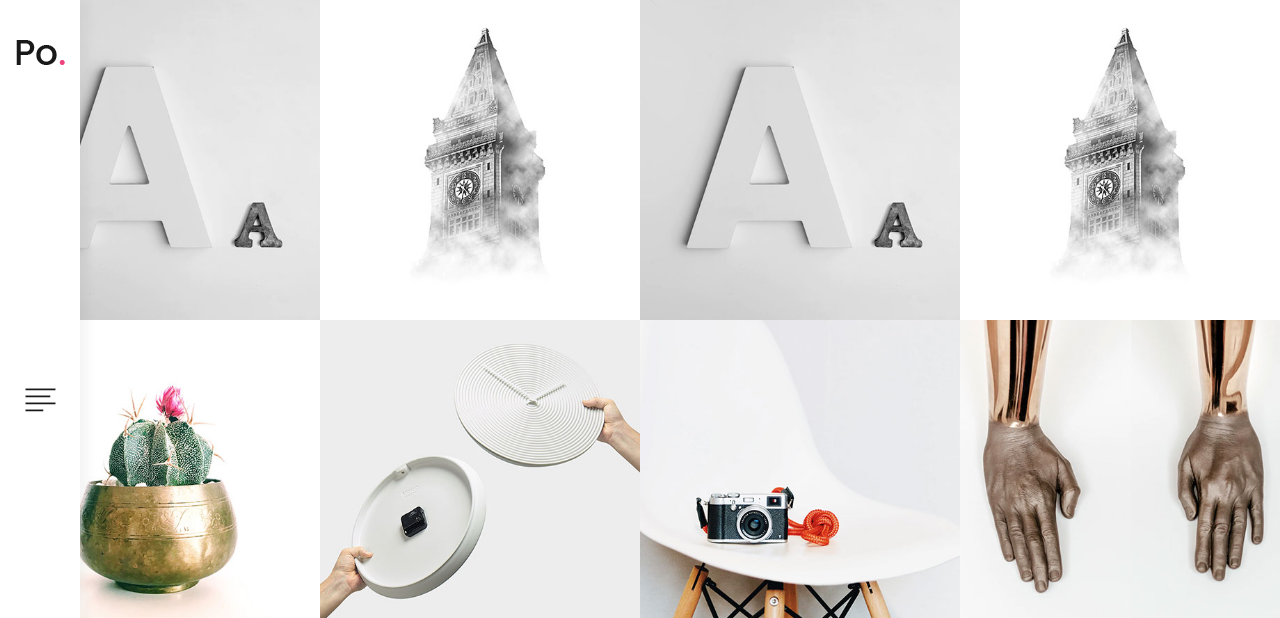
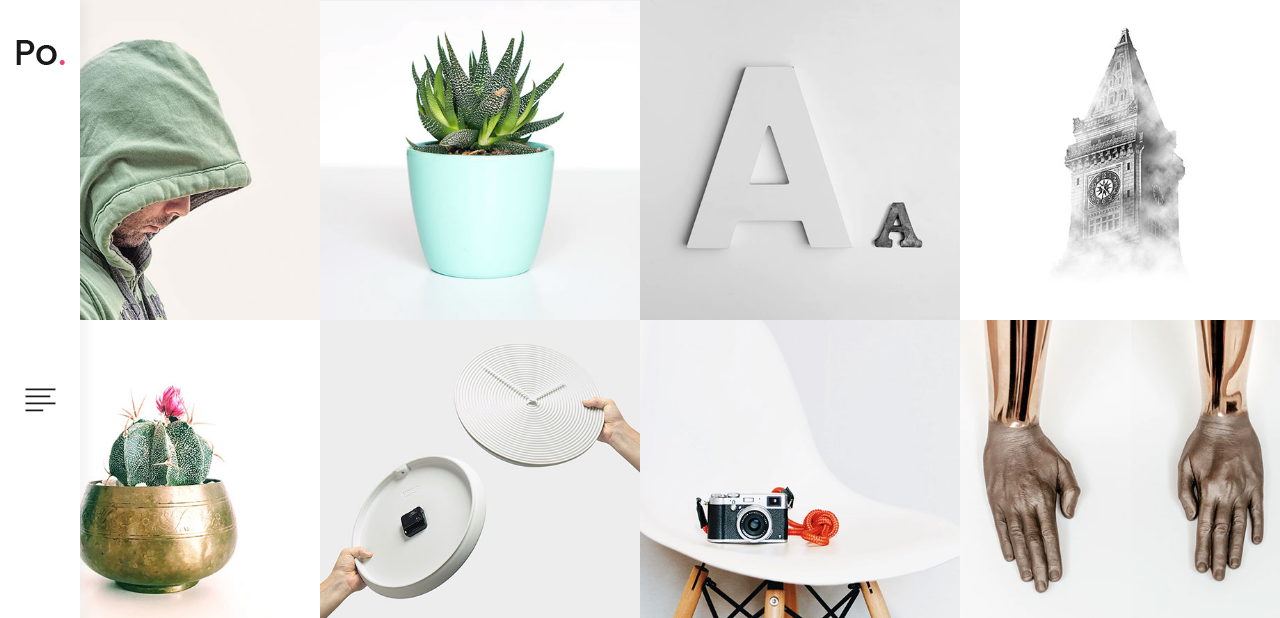
Before and after one commit to Mucharifaln13/ipal-bpwl, a plain HTML site: page TIB/po-portfolio/index.html in a window 1280 px wide. Shown: the top 618 px of the page. Drawn offline with nearby package versions, Linux system fonts and the light colour scheme.

Commit message:
Update index.html

```diff
--- a/TIB/po-portfolio/index.html
+++ b/TIB/po-portfolio/index.html
@@ -70,7 +70,7 @@ Copyright &copy;<script>document.write(new Date().getFullYear());</script> All r
             <div class="col-12 col-md-6 col-lg-3 no-padding">
                 <div class="portfolio-content">
                     <figure>
-                        <img src="images/3.jpg" alt="">
+                        <img src="images/1.jpg" alt="">
                     </figure>
 
                     <div class="entry-content flex flex-column align-items-center justify-content-center">
@@ -87,7 +87,7 @@ Copyright &copy;<script>document.write(new Date().getFullYear());</script> All r
             <div class="col-12 col-md-6 col-lg-3 no-padding">
                 <div class="portfolio-content">
                     <figure>
-                        <img src="images/4.jpg" alt="">
+                        <img src="images/2.jpg" alt="">
                     </figure>
 
                     <div class="entry-content flex flex-column align-items-center justify-content-center">
```
